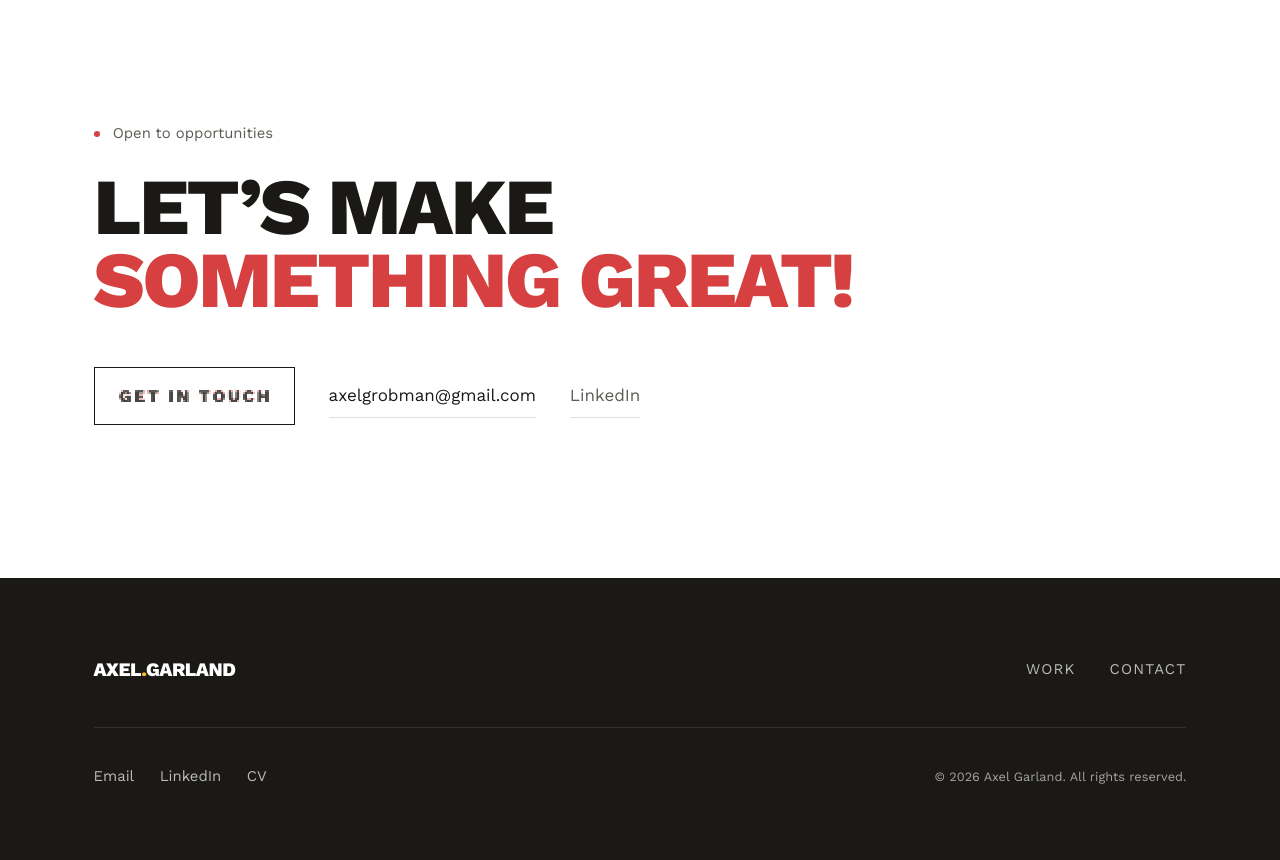
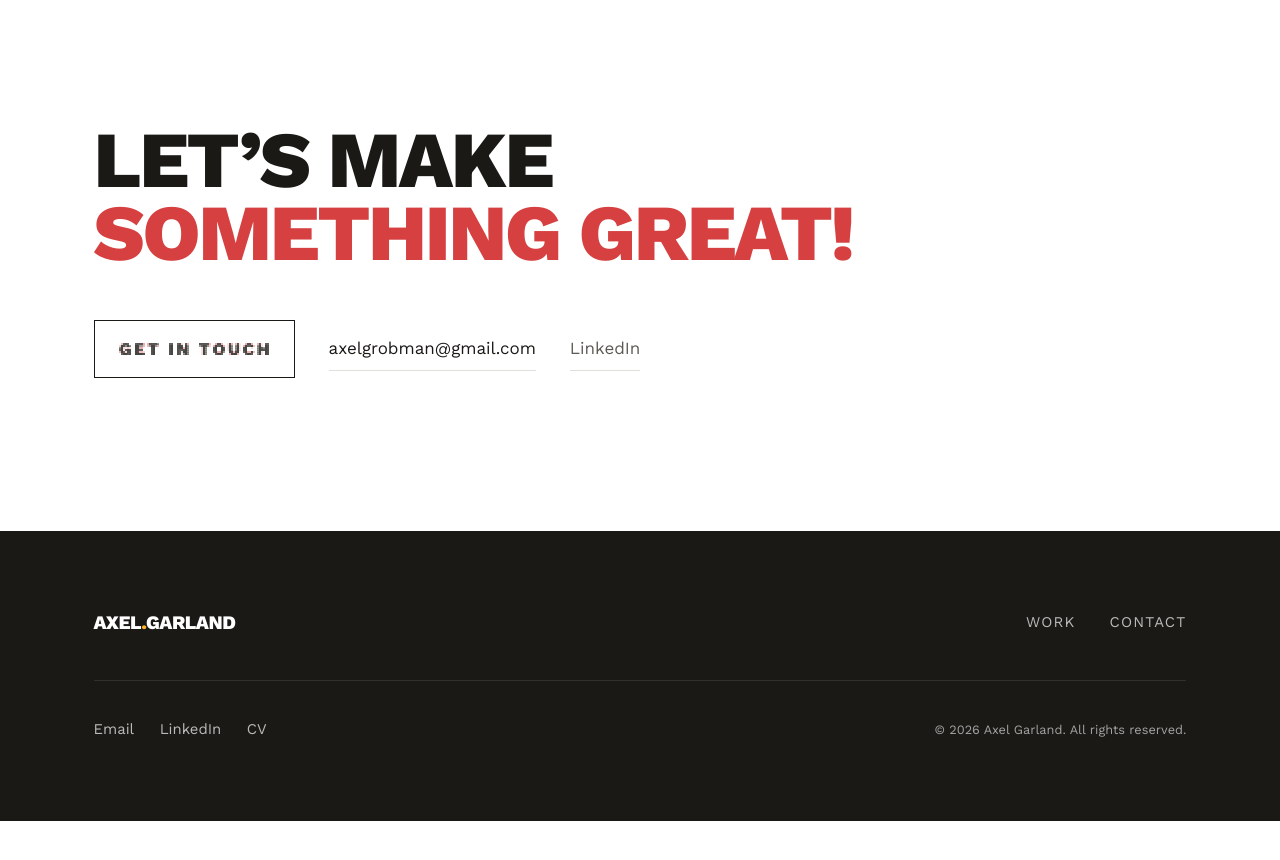
Before and after one commit to AxelGarland/AxelGarland, a Next.js app: page /work/afterlife in a window 1280 px wide. Shown: the part 5000-5860 px from the top of the page. After the commit the page ends 5821 px from the top, so only its background shows below. Built offline with nearby package versions, Linux system fonts and the light colour scheme.

Commit message:
Closing block: remove the 'Open to opportunities' line
Co-Authored-By: Claude Sonnet 5.5 <noreply@anthropic.com>

```diff
--- a/components/sections/ClosingBlock.tsx
+++ b/components/sections/ClosingBlock.tsx
@@ -7,10 +7,6 @@ export function ClosingBlock() {
     <section className="border-t border-line bg-surface py-24 md:py-36">
       <div className="mx-auto max-w-content px-6 sm:px-10 md:px-14 lg:px-16">
         <MotionReveal>
-          <p className="mb-6 flex items-center gap-3 text-sm text-ink-muted">
-            <span aria-hidden className="h-1.5 w-1.5 rounded-full bg-accent" />
-            Open to opportunities
-          </p>
           <h2 className="mb-12 max-w-[19ch] font-display text-[clamp(2.1rem,6.2vw,5.6rem)] font-light leading-[0.92] tracking-[-0.03em] text-ink">
             Let&rsquo;s make <em className="italic text-accent">something great!</em>
           </h2>
--- a/components/sections/OpenForWorkRing.tsx
+++ b/components/sections/OpenForWorkRing.tsx
@@ -1,8 +1,7 @@
 /** A ring of text that circles the hero portrait and turns slowly. The words are set on a circular
  *  path, so they stay sharp at any size. Three "OPEN FOR WORK" phrases each sit centred in their
  *  own third of the ring, with a dot exactly on each boundary, so the gaps are all equal. Purely
- *  decorative: the "Open to opportunities" link beside the buttons carries the same message for
- *  screen readers. With reduced motion the ring holds still. */
+ *  decorative, so it is hidden from screen readers. With reduced motion the ring holds still. */
 const RADIUS = 45;
 const PHRASES = 3;
 /** Radius of the dots: they sit at the visual middle of the letters, not on the baseline. */
```
